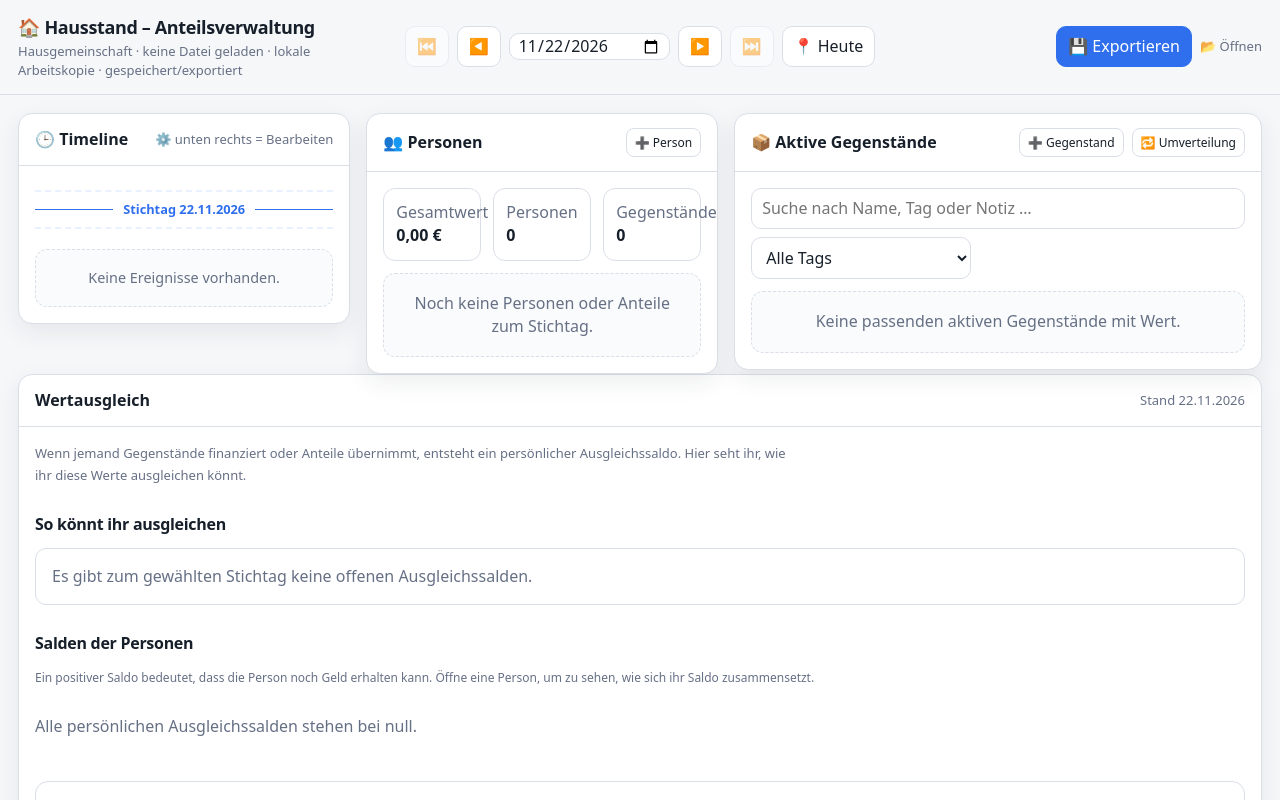
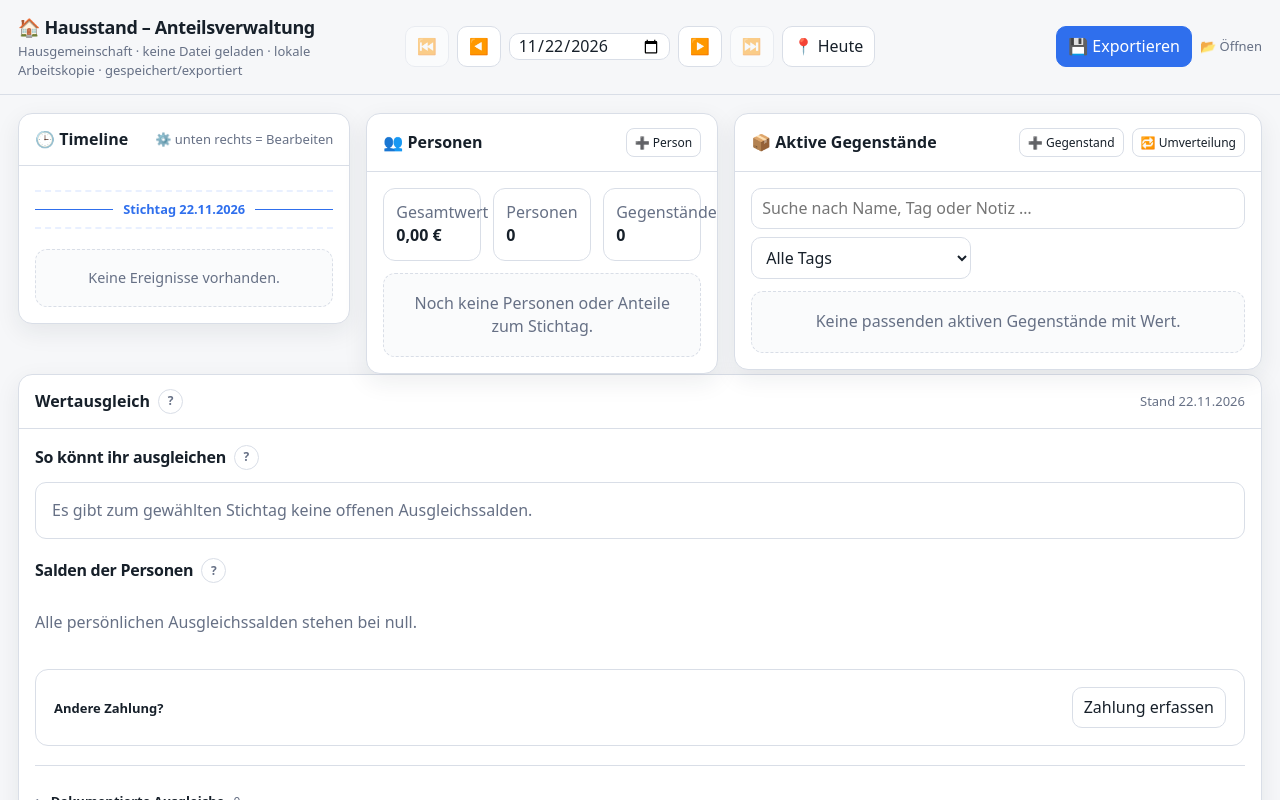
Before and after one commit to Uli-Z/hausstandsliste, a Svelte app in the folder hausstand-svelte/: page / in a window 1280 px wide. Shown: the top 800 px of the page. Built offline with nearby package versions, Linux system fonts and the light colour scheme.

Commit message:
ux: hide payment explanations in contextual help icons and compact ledger

```diff
--- a/hausstand-svelte/src/components/LedgerPanel.svelte
+++ b/hausstand-svelte/src/components/LedgerPanel.svelte
@@ -3,6 +3,7 @@
   import { money } from '../lib/domain.js';
   import { dateDE } from '../lib/util.js';
   import BalanceBreakdown from './BalanceBreakdown.svelte';
+  import HelpTip from './HelpTip.svelte';
 
   export let project;
   export let data;
@@ -40,16 +41,14 @@
 
 <section class="panel ledger-v3 settlement-screen">
   <div class="panel-header">
-    <h2>Wertausgleich</h2>
+    <div class="help-heading"><h2>Wertausgleich</h2><HelpTip label="Was bedeutet Wertausgleich?">Wenn Personen Gegenstände finanzieren oder Eigentumsanteile übernehmen, entstehen persönliche Ausgleichssalden. Das Programm schlägt Zahlungswege zum Ausgleich vor; es überweist selbst kein Geld.</HelpTip></div>
     <span class="hint">Stand {dateDE(asOfDate)}</span>
   </div>
   <div class="panel-body settlement-content">
-    <p class="intro">Wenn jemand Gegenstände finanziert oder Anteile übernimmt, entsteht ein persönlicher Ausgleichssaldo. Hier seht ihr, wie ihr diese Werte ausgleichen könnt.</p>
 
     <section class="settlement-section">
-      <h3>So könnt ihr ausgleichen</h3>
+      <div class="help-heading"><h3>So könnt ihr ausgleichen</h3><HelpTip label="Wie funktionieren die Zahlungsvorschläge?">Die Vorschläge gleichen alle persönlichen Salden aus. Sie sind keine bereits erfolgten Zahlungen und gelten für eine Hausgemeinschaft, die gemeinsame Saldierung vereinbart hat. Erst wenn du eine tatsächlich erfolgte Zahlung bestätigst, wird sie dokumentiert.</HelpTip></div>
       {#if suggestions.length}
-        <p class="section-description">Diese Zahlungswege gleichen alle persönlichen Salden aus. Sie sind Vorschläge, keine bereits erfolgten Zahlungen.</p>
         <div class="transfer-list">
           {#each suggestions as transfer, index (transfer.fromPersonId + ':' + transfer.toPersonId + ':' + index)}
             <div class="transfer-row">
@@ -61,15 +60,13 @@
             </div>
           {/each}
         </div>
-        <p class="section-footnote">„Ausgleichen“ dokumentiert eine Zahlung erst nach deiner Bestätigung. Die App überweist kein Geld.</p>
       {:else}
         <p class="settled-message">Es gibt zum gewählten Stichtag keine offenen Ausgleichssalden.</p>
       {/if}
     </section>
 
     <section class="settlement-section">
-      <h3>Salden der Personen</h3>
-      <p class="section-description">Ein positiver Saldo bedeutet, dass die Person noch Geld erhalten kann. Öffne eine Person, um zu sehen, wie sich ihr Saldo zusammensetzt.</p>
+      <div class="help-heading"><h3>Salden der Personen</h3><HelpTip label="Was bedeutet ein persönlicher Saldo?">Wer mehr Wert eingebracht als übernommen hat, kann Geld erhalten; wer mehr Wert übernommen hat, muss ausgleichen. Die einzelnen Beträge findest du beim Aufklappen einer Person.</HelpTip></div>
       {#if balances.length}
         <div class="person-balance-list">
           {#each balances as balance (balance.id)}
@@ -92,8 +89,7 @@
 
     <div class="manual-payment">
       <div>
-        <strong>Eine Zahlung unabhängig vom Vorschlag eintragen</strong>
-        <p>Für Teilzahlungen, andere Zahlungswege oder nachträglich erfasste Zahlungen.</p>
+        <strong>Andere Zahlung?</strong>
       </div>
       <button type="button" on:click={() => addSettlement()} disabled={$appState.readOnly}>Zahlung erfassen</button>
     </div>
@@ -105,7 +101,6 @@
     <div class="audit-area">
       <details class="audit-disclosure">
         <summary>Dokumentierte Ausgleiche <span class="disclosure-count">{recorded.length}</span></summary>
-        <p class="section-description">Hier stehen tatsächlich dokumentierte Zahlungen und andere verrechnete Ausgleiche. Jede Buchung bleibt bearbeitbar.</p>
         {#if recorded.length}
           <div class="audit-list">
             {#each recorded as entry (entry.sourceEventId)}
@@ -126,7 +121,6 @@
       </details>
       <details class="audit-disclosure">
         <summary>Herkunft der Wertverschiebungen <span class="disclosure-count">{data.claims.length}</span></summary>
-        <p class="section-description">Diese Beträge ergeben sich automatisch aus Anschaffungen und Anteilsänderungen. Zahlungen werden keinem einzelnen Gegenstand zugeordnet.</p>
         {#if data.claims.length}
           <div class="audit-list">
             {#each data.claims as claim, index (claim.sourceEventId + ':' + index)}
@@ -149,7 +143,9 @@
 </section>
 
 <style>
-  .settlement-content{display:grid;gap:27px}
+  .settlement-content{display:grid;gap:19px}
+  .help-heading{display:flex;align-items:center;gap:8px;min-width:0;flex-wrap:wrap}
+  .panel-header .help-heading h2{margin:0}
   .intro{margin:0;color:var(--muted);font-size:13px;line-height:1.65;max-width:760px}
   .settlement-section{display:grid;gap:12px;min-width:0}
   .settlement-section h3{font-size:16px;letter-spacing:-.018em;margin:0}
```
